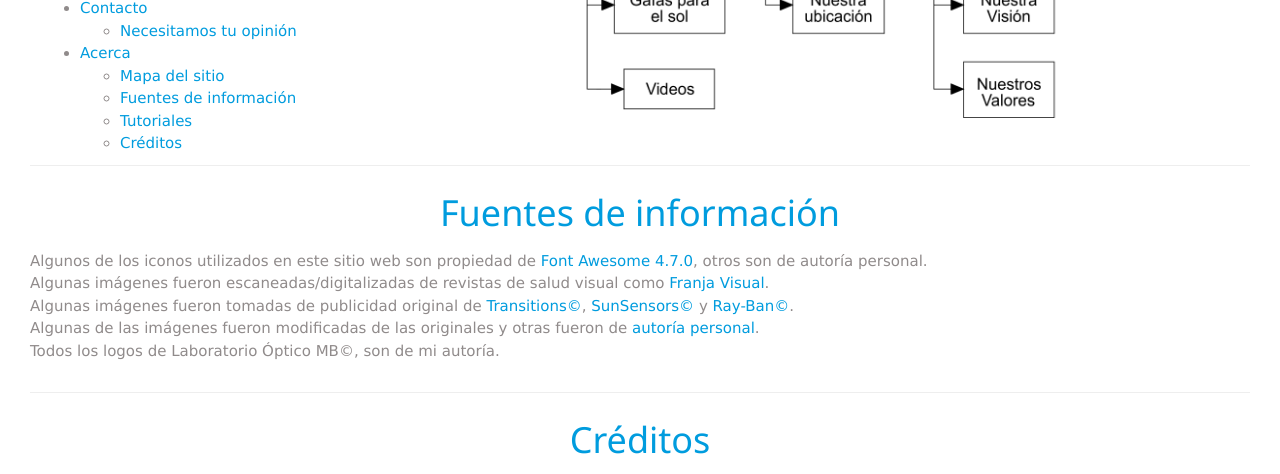
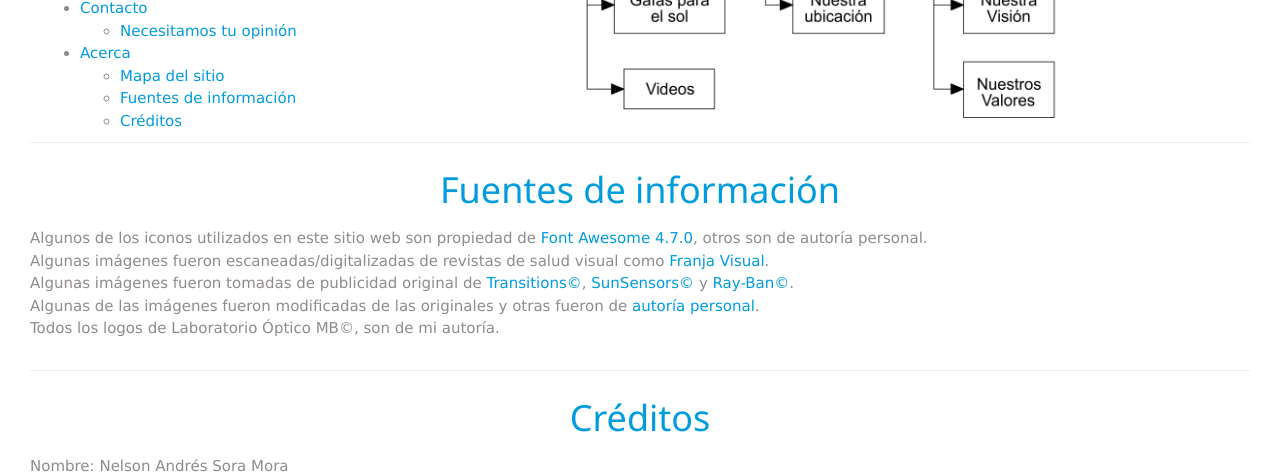
Before and after one commit to nasoram/grafica-interactiva, a plain HTML site: page acerca.html in a window 1280 px wide. Shown: the part 1085-1559 px from the top of the page. Drawn offline with Linux system fonts and the light colour scheme; files whose address does not match are found by name.

Commit message:
Update acerca.html

```diff
--- a/acerca.html
+++ b/acerca.html
@@ -12,7 +12,7 @@
         <meta charset="UTF-8">
         <!-- Ubicación de los estilos -->
         <link rel="stylesheet" type="text/css" href="css/estilos.css">
-        <!--Ubicación de la hoja de estilos de w3schools utilizada para la transición de imágenes de la portada y algunas fuentas-->
+        <!--Ubicación de la hoja de estilos de w3schools utilizada para la transición de imágenes de la portada y algunas fuentes-->
         <link rel="stylesheet" href="css/w3.css">
         <!--Ubicación de la hoja de estilos de w3schools (necesita conexión)-->
         <!--<link rel="stylesheet" href="https://www.w3schools.com/lib/w3.css">-->
@@ -116,7 +116,6 @@
                         <ul>
                             <li><a href="acerca.html#mapasitio">Mapa del sitio</a></li>
                             <li><a href="acerca.html#fuentes">Fuentes de información</a></li>
-                            <li><a href="acerca.html#tutoriales">Tutoriales</a></li>
                             <li><a href="acerca.html#creditos">Créditos</a></li>
                         </ul>
                     </li>
```
